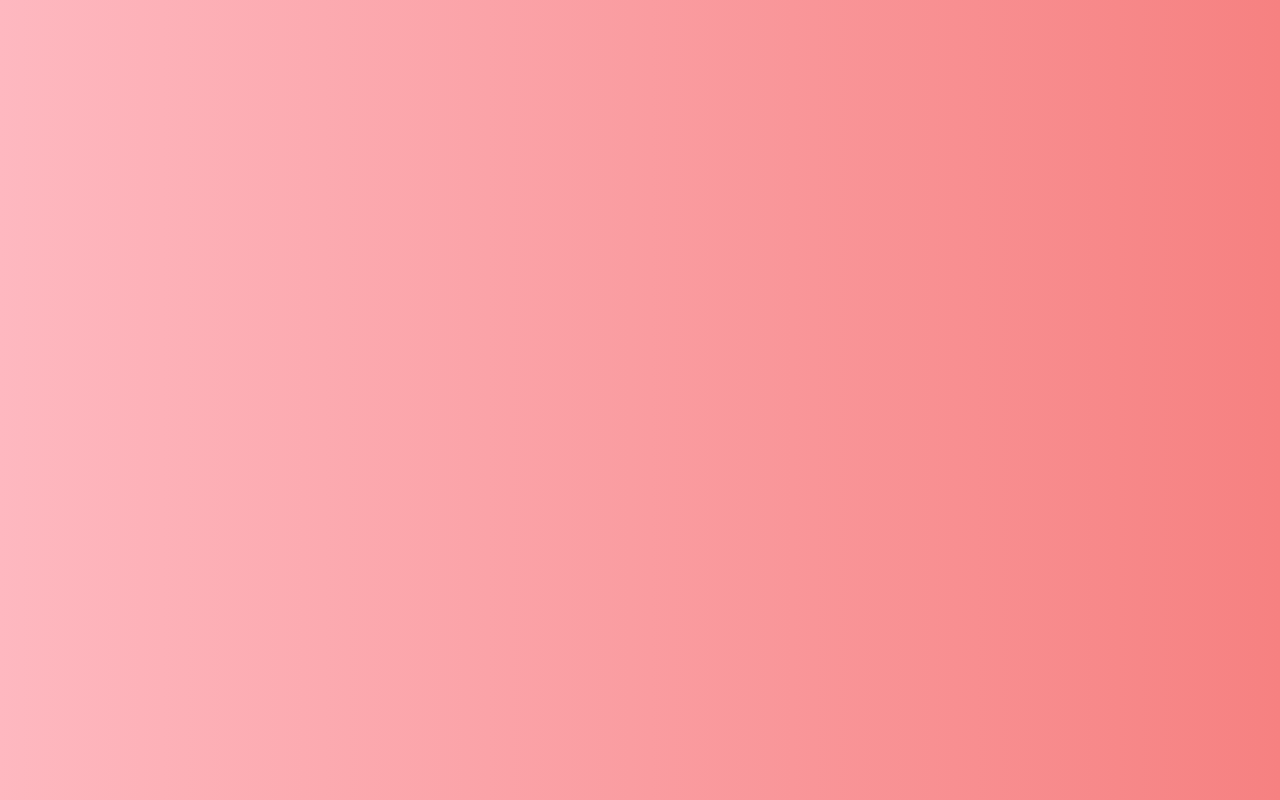
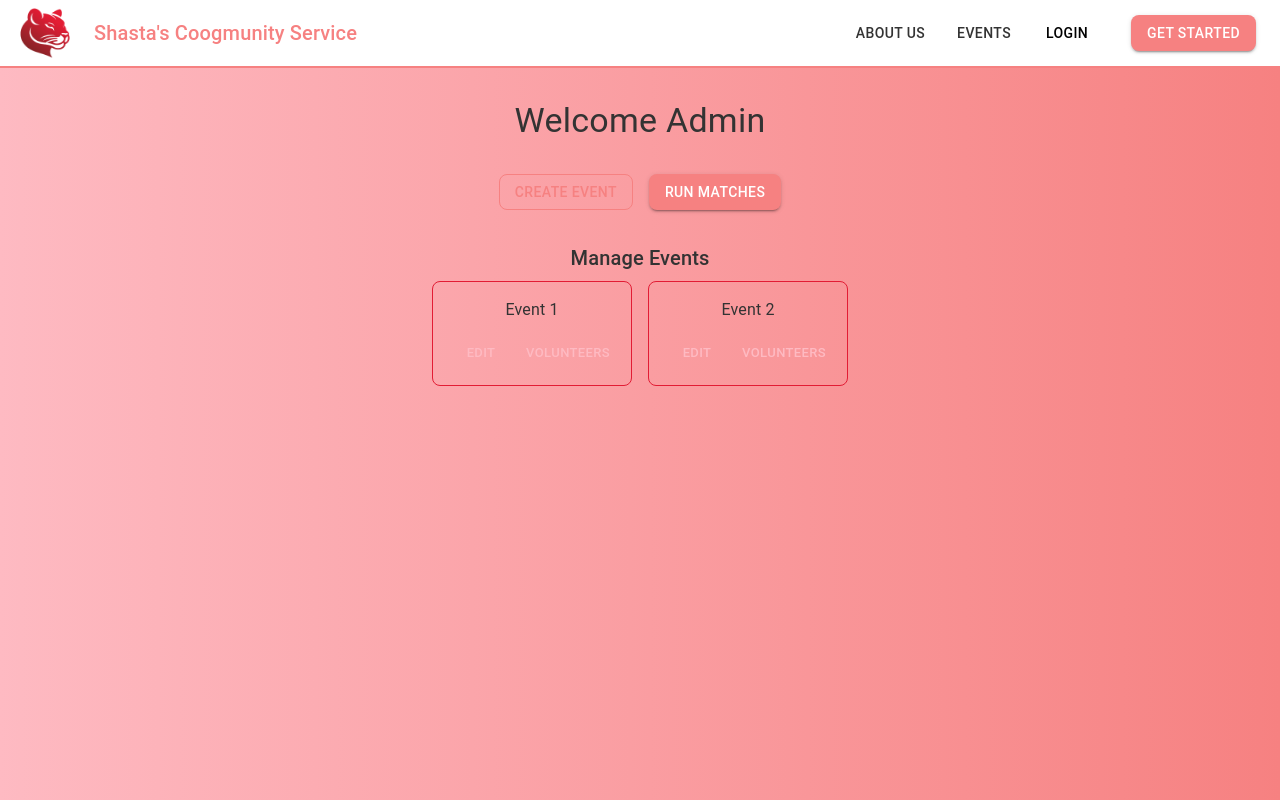
Before and after one commit to angieluvss/volunteer-fullstack, a React (Create React App) app in the folder frontend/: page /admin-dashboard in a window 1280 px wide. Before the commit this address had no page. Built offline with nearby package versions, Linux system fonts and the light colour scheme.

Commit message:
adding verification and admin dahsboard

```diff
--- a/frontend/src/App.js
+++ b/frontend/src/App.js
@@ -4,6 +4,8 @@ import theme from './theme'; // Import the theme
 import { BrowserRouter as Router, Routes, Route } from 'react-router-dom';
 import HeroPage from './pages/HeroPage';
 import VolunteerHistory from './pages/VolunteerHistory';
+import Verification from './pages/Verification';
+import AdminDashboard from './pages/AdminDashboard';
 
 function App() {
   return (
@@ -13,6 +15,8 @@ function App() {
         <Routes>
           <Route path="/" element={<HeroPage />} />
           <Route path="/volunteer-history" element={<VolunteerHistory />} />
+          <Route path="/verification" element={<Verification />} />
+          <Route path="/admin-dashboard" element={<AdminDashboard />} />
         </Routes>
       </Router>
     </ThemeProvider>
--- /dev/null
+++ b/frontend/src/pages/AdminDashboard.js
@@ -0,0 +1,71 @@
+// src/pages/AdminDashboard.js
+import React from 'react';
+import { Box, Typography, Button, Grid } from '@mui/material';
+import NavBar from '../components/NavigationBar'; // Import Navigation Bar
+
+function AdminDashboard() {
+  return (
+    <div style={{
+      minHeight: '100vh',
+      background: 'linear-gradient(to right, #febac2, #f68181)',
+    }}>
+      <NavBar /> {/* Navigation Bar */}
+
+      <Box
+        sx={{
+          padding: '2rem',
+          textAlign: 'center',
+        }}
+      >
+        <Typography variant="h4" gutterBottom>
+          Welcome Admin
+        </Typography>
+
+        <Box sx={{ margin: '2rem 0' }}>
+          <Button
+            variant="outlined"
+            color="primary"
+            sx={{ marginRight: '1rem' }}
+          >
+            Create Event
+          </Button>
+          <Button
+            variant="contained"
+            color="primary"
+          >
+            Run Matches
+          </Button>
+        </Box>
+
+        {/* Manage Events Section */}
+        <Typography variant="h6" gutterBottom>
+          Manage Events
+        </Typography>
+
+        <Grid container spacing={2} justifyContent="center">
+          {['Event 1', 'Event 2'].map((event, index) => (
+            <Grid item key={index}>
+              <Box
+                sx={{
+                  border: '1px solid #e21c34',
+                  borderRadius: '8px',
+                  padding: '1rem',
+                  textAlign: 'center',
+                  width: '200px',
+                }}
+              >
+                <Typography variant="body1">{event}</Typography>
+                <Box sx={{ display: 'flex', justifyContent: 'space-between', mt: 2 }}>
+                  <Button size="small" color="secondary">edit</Button>
+                  <Button size="small" color="secondary">volunteers</Button>
+                </Box>
+              </Box>
+            </Grid>
+          ))}
+        </Grid>
+      </Box>
+    </div>
+  );
+}
+
+export default AdminDashboard;
--- /dev/null
+++ b/frontend/src/pages/Verification.js
@@ -0,0 +1,43 @@
+// src/pages/Verification.js
+import React from 'react';
+import { useNavigate } from 'react-router-dom';
+import { Box, Typography, Button } from '@mui/material';
+import NavBar from '../components/NavigationBar'; // Import Navigation Bar
+
+function Verification() {
+  const navigate = useNavigate();
+
+  return (
+    <div style={{
+      minHeight: '100vh',
+      background: 'linear-gradient(to right, #febac2, #f68181)',
+    }}>
+      <NavBar /> {/* Navigation Bar */}
+
+      <Box
+        sx={{
+          display: 'flex',
+          flexDirection: 'column',
+          justifyContent: 'center',
+          alignItems: 'center',
+          minHeight: '80vh'
+        }}>
+        <Typography variant="h4" color="secondary" gutterBottom>
+          Please wait for verification
+        </Typography>
+
+        {/* Button to manually trigger redirection */}
+        <Button
+          variant="contained"
+          color="primary"
+          onClick={() => navigate('/admin-dashboard')} // Redirects on button click
+          sx={{ mt: 4 }}
+        >
+          Continue to Dashboard
+        </Button>
+      </Box>
+    </div>
+  );
+}
+
+export default Verification;
```
